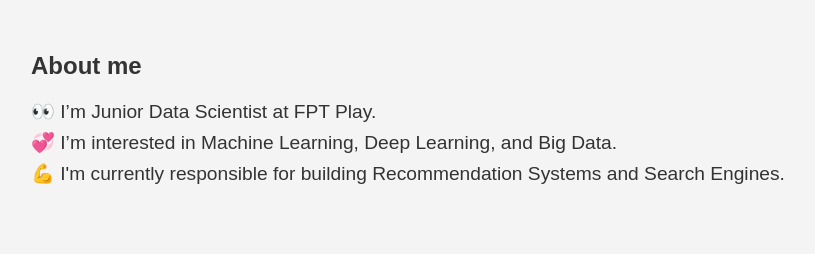
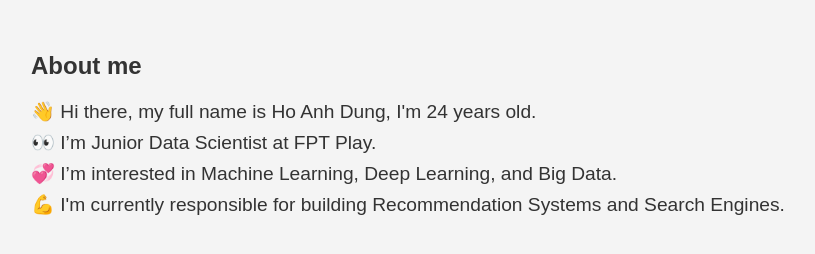
Before and after one commit to dunghoanh/dunghoanh.github.io, a plain HTML site: page index.html in a window 1280 px wide. Shown: the whole page, without its empty margins (109-924 px from the left). Drawn offline with Linux system fonts and the light colour scheme.

Commit message:
Update index.html

```diff
--- a/index.html
+++ b/index.html
@@ -48,6 +48,7 @@
         <section id="about">
             <h2>About me</h2>
             <ul>
+                <li>👋 Hi there, my full name is Ho Anh Dung, I'm 24 years old.</li>
                 <li>👀 I’m Junior Data Scientist at FPT Play.</li>
                 <li>💞 I’m interested in Machine Learning, Deep Learning, and Big Data.</li>
                 <li>💪 I'm currently responsible for building Recommendation Systems and Search Engines.</li>
```
